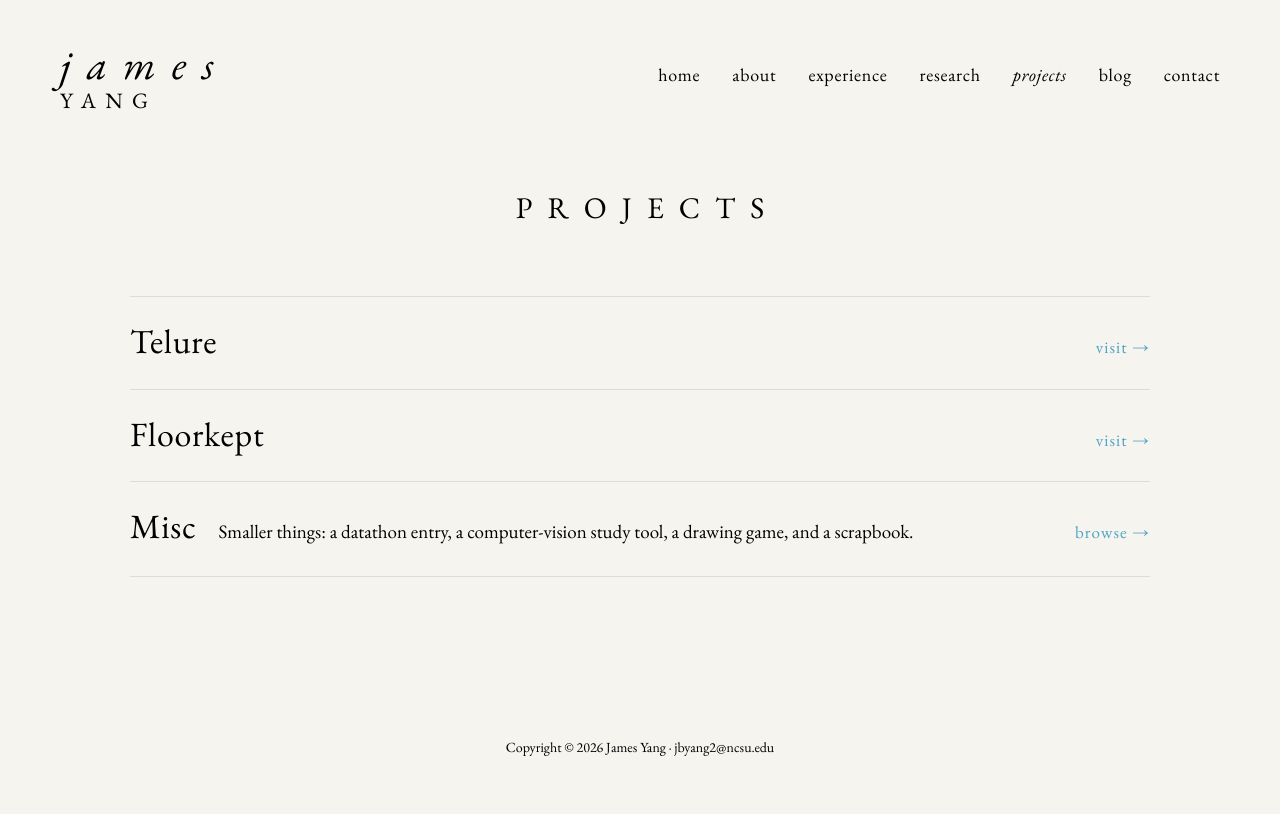
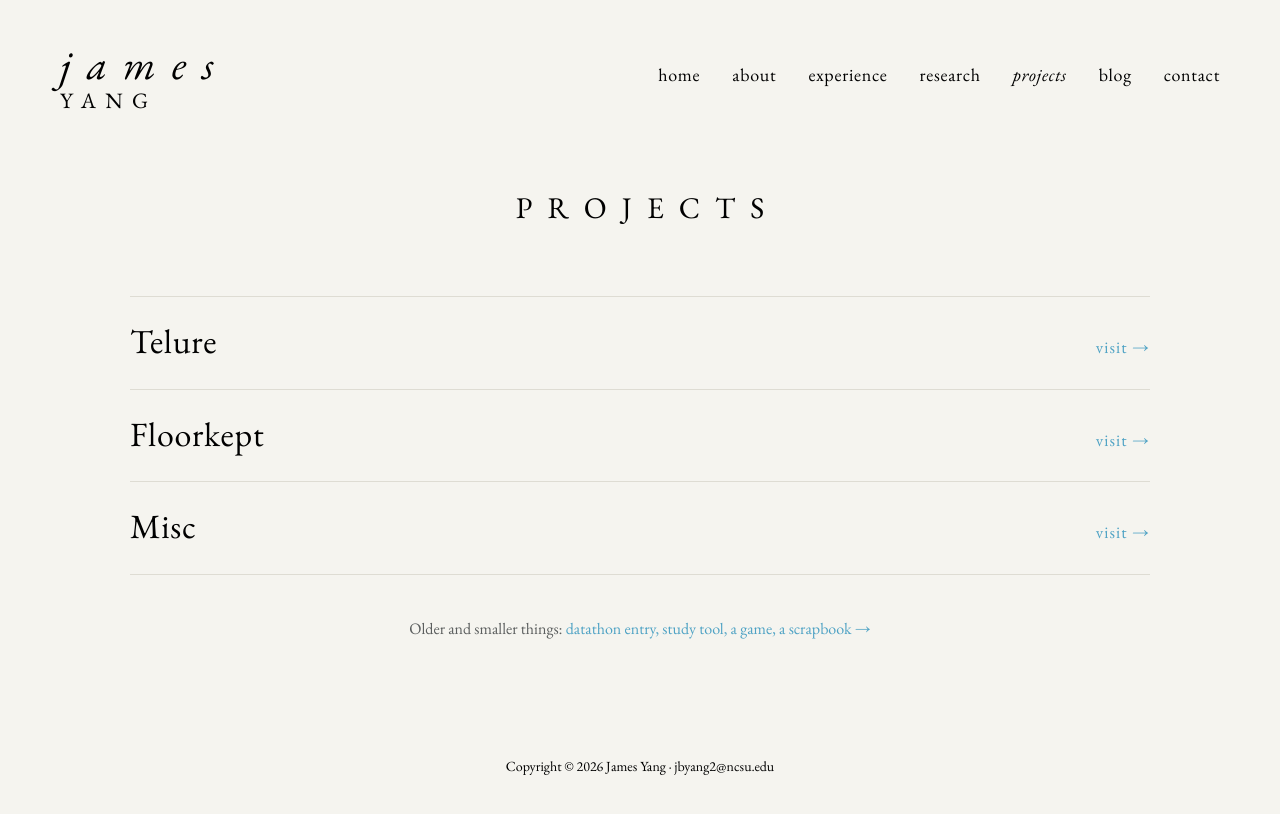
Before and after one commit to jbyng/jbyng.github.io, a plain HTML site: page projects.html in a window 1280 px wide. Drawn offline with nearby package versions, Linux system fonts and the light colour scheme.

Commit message:
Point Misc at misc.social; move older projects to other.html
Co-Authored-By: Claude Fable 5.1 <noreply@anthropic.com>
Claude-Session: https://claude.ai/code/session_01E9McuWNtNfmfVpyt4zRPhh

```diff
--- a/projects.html
+++ b/projects.html
@@ -39,11 +39,13 @@
                 <a class="go" href="https://floorkept.com" target="_blank" rel="noopener noreferrer">visit &rarr;</a>
             </li>
             <li>
-                <a class="name" href="misc.html">Misc</a>
-                <p class="desc">Smaller things: a datathon entry, a computer-vision study tool, a drawing game, and a scrapbook.</p>
-                <a class="go" href="misc.html">browse &rarr;</a>
+                <a class="name" href="https://misc.social" target="_blank" rel="noopener noreferrer">Misc</a>
+                <p class="desc"></p>
+                <a class="go" href="https://misc.social" target="_blank" rel="noopener noreferrer">visit &rarr;</a>
             </li>
         </ul>
+
+        <p class="center small muted" style="margin-top:40px;">Older and smaller things: <a href="other.html">datathon entry, study tool, a game, a scrapbook &rarr;</a></p>
     </main>
 
     <footer class="site-footer">
```
Also changed, not shown: other.html (renamed from misc.html, +2 -2 lines).
